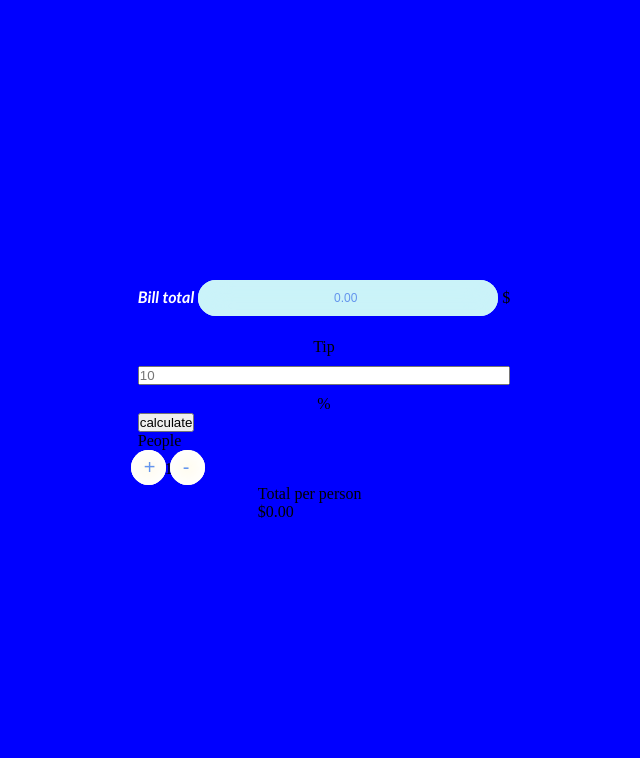
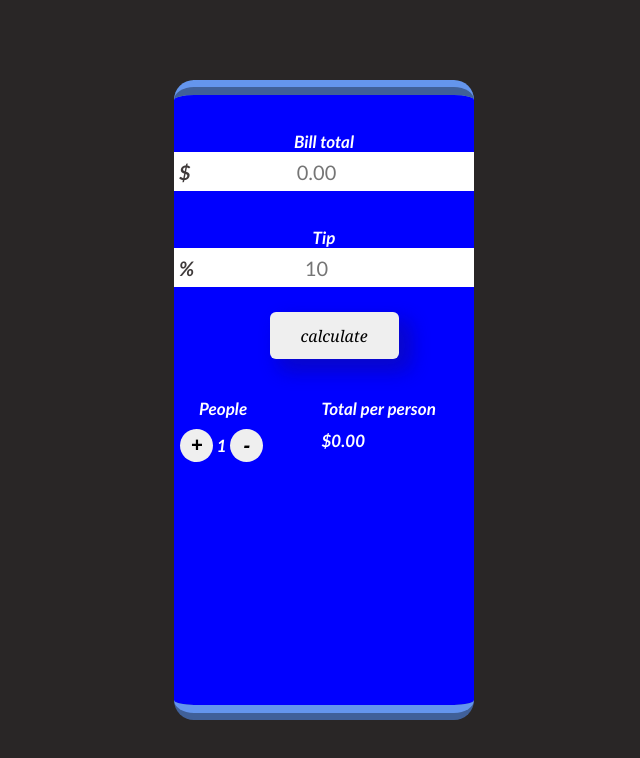
Before and after one commit to oladax/A-tip-calculator-, a plain HTML site: page index.html in a window 1280 px wide. Shown: the whole page, without its empty margins (316-956 px from the left). Drawn offline with Linux system fonts and the light colour scheme.

Commit message:
Update tip.css

```diff
--- a/tip.css
+++ b/tip.css
@@ -1,228 +1,133 @@
 *{
+    padding: 0;
     margin: 0;
-    padding: 0;
+    box-sizing: border-box;
 }
 
-body{
+/*/main tip container/*/
+main{
+    background-color: rgb(41, 38, 38);
     display: flex;
+    justify-content: center;
     align-items: center;
-    justify-content: center;
-    background-color: blue;
- box-shadow:   12px 12px 20px blue,
-    -12px -12px 20px blue;
     height: 100vh;
-    width: 100vw;
-    overflow: hidden;
 }
 
+section{
+    background-color: blue;
+    height: 80vh;
+    border-radius: 20px;
+    width: 300px;
+    border-bottom-style: ridge;
+    border-bottom-color: cornflowerblue;
+    border-top-style: ridge;
+    border-top-color: cornflowerblue;
+    border-top-width: 15px;
+    border-bottom-width: 15px;
+    box-sizing: 20px 20px 20px rgb(41, 38, 38), 20px 20px 30px rgb(28, 25, 25);
+}
 
-/*/ the main body of the calculator/*/
-.sectionall{
-    width: 349px;
-    height: 456px;
-    background-color: cornflowerblue;
+.bill-total, .tip-bill{
+    padding-top: 36px;
     display: flex;
     flex-direction: column;
-    justify-content: center;
-    align-items: center;
-    border-top-left-radius: 20px;
-    border-top-right-radius: 20px;
-    border-bottom-left-radius: 20px;
-    border-bottom-right-radius: 20px;
-    border-bottom-style: outset;
-    border-bottom-width: 23px;
-    box-shadow: 12px 12px 20px #ACE7F8,
-    -12px -12px 20 #ACE7F8;
-
-}
-.paragraph{
-    flex-wrap: nowrap;
-    white-space: nowrap;
-    flex-shrink: none;
-}
-
-.main{
-background-color: blue;
-
-
-}
-/*/ the input and lable for bills/*/
-
-.bill, .tip-bill{
-    display: grid;
-    row-gap: 10px;
     text-align: center;
     position: relative;
 }
-
-.bill-label , .bill-tip{
+.bill-label, .tip-label, span{
     color: white;
-    font-size: 16px;
+    font-size: 17px;
+    font-weight: 800;
     font-style: oblique;
-    font-weight: 700;
-    font-family:'Gill Sans', 'Gill Sans MT',
-     Calibri, 'Trebuchet MS', sans-serif;
-     text-align: start;
+    font-family:'Gill Sans', 'Gill Sans MT', Calibri, 'Trebuchet MS', sans-serif;
+    cursor: pointer;
 }
-.bill-input, .bill-tips{
-    color: white;
-    width: 300px;
-    margin-bottom: 22px;
-    height: 36px;
-    border-width: thin;
-    border-radius: 50px;
-    position: relative;
+.bill-input, .tip-input{
+    border: none;
+    height: 39px;
     text-align: center;
-    border-style: solid;
-    border: none;
+    font-size: 20px;
+    font-weight: normal;
+    font-style: normal;
     outline: none;
-    background-color: #CBF3F9;
-    color: cornflowerblue;
-    box-shadow: inset 8px 8px 20px #CBF3F9,
-inset -8px -8px 20px #CBF3F9;
+    color: rgb(27, 24, 24, 0.918);
+    font-family:'Gill Sans', 'Gill Sans MT', Calibri, 'Trebuchet MS', sans-serif;
+    cursor: pointer;
 }
-.bill-input::placeholder, .bill-tips::placeholder{
-    color: cornflowerblue;
-    font-size: 12px;
-    padding-left: 10px;
-}
-.second-section{
-    display: flex;
-    flex-direction: row;
-    justify-content: space-between;
-    align-items: center;
-    font-size: 18px;
-    color: white;
-    font-family:'Gill Sans', 'Gill Sans MT',
-    Calibri, 'Trebuchet MS', sans-serif;
-    vertical-align: top;
-}
-.total-div{
-    padding-left: 120px;
-    flex-wrap: wrap;
-    white-space: nowrap;
-
+.Dollar{
+    position: absolute;
+    bottom: 7px;
+    font-size: 20px;
+    padding-left: 5px;
+    z-index: 1;
+    font-weight: 900;
+    font-style: oblique;
+    font-family: 'Gill Sans', 'Gill Sans MT', Calibri, 'Trebuchet MS', sans-serif;
+    color: rgba(46, 40, 40, 0.918);
 }
 
- .button-plus, .button-minus
- {
-    letter-spacing: 20px;
-    background-color: cornsilk;
+.Calc{
+    text-align: center;
+    margin-top: 25px;
+}
+.btn{
+    cursor: pointer;
     border: none;
-    border-radius: 50px;
-    height: 35px;
-    width: 35px;
-    padding-left: 13px;
-    font-size: 20px;
-    color: cornflowerblue;
-    margin-left: -7px;
-    margin-right: -5px;
-    cursor: pointer;
-    box-shadow: inset 8px 8px 20px white,
-    inset -8px -8px 20px white;
-    transition-delay: 1s;
-    transition-timing-function: ease-in-out;
-    transition-duration: 1s;
-}
-.span-one{
-    margin-left: 6px;
-    margin-right: 10px;
-}
-.absolute{
-    font-size: 14px;
-    position: absolute;
-    color: cornflowerblue;
-    bottom: 31px;
-    left: 2px;
-}
-.button{
-    border-radius: 5px;
-    background-color: white;
-    box-shadow: inset 8px 8px 8px white,
-    inset -8px -8px 8px white;
-    border: none;
-    padding: 10px;
-    color: cornflowerblue;
-    cursor: pointer;
-    transition: 1.1s ease-in;
+    border-radius: 6px;
+    height: 47px;
+    width: 129px;
+    font-size: medium;
+    font-style: italic;
+    font-family: Georgia, 'Times New Roman', Times, serif;
+    box-shadow:  10px 10px 20px rgba(13, 13, 196, 0.44),  10px 10px 20px rgba(18, 8, 130, 0.379);
 }
 
-.button:hover, .button-plus:hover, .button-minus:hover{
-    background-color: #ACE7F8;
-    box-shadow: inset 8px 8px 8px #ACE7F8,
-    inset -8px -8px 8px #ACE7F8;
-    color: white;
-
+footer{
+    display: flex;
+    justify-content: space-between;
+    margin-top: 39px;
+}
+.button-plus, .button-minus{
+    border: none;
+    border-radius: 50%;
+    height: 33px;
+    width: 33px;
+    text-align: center;
+    object-fit: cover;
+    font-size: 20px;
+    font-weight: lighter;
+    font-style: oblique;
+    cursor: pointer;
 }
 
-.button:active .button-plus:hover, .button-minus:hover{
-    background-color: cornflowerblue;
-    box-shadow: inset 8px 8px 8px cornflowerblue,
-    inset -8px -8px 8px cornflowerblue;
-    color: white;
+.paragraph{
+    margin-top: 10px;
+    margin-left: 1px;
 }
 
-@media screen and (max-width: 320px) {
+.people-container{
+    margin-left: 5px;
+}
+.people, p{
+    color: white;
+    font-size: 17px;
+    font-weight: 800;
+    font-style: oblique;
+    font-family:'Gill Sans', 'Gill Sans MT', Calibri, 'Trebuchet MS', sans-serif;
+    margin-left: 20px;
+}
 
-    .sectionall{
-        margin-top: -6px;
-        background-color: cornflowerblue;
-        position: relative;
-        left: 2%;
-        height: fit-content;
-        width: 92%;
-        padding-top: 33px;
-        padding-bottom: 20px;
+.total-div{
+    display: grid;
+    column-gap: 10px;
+}
 
-    }
-    .bill-input, .bill-tips{
-        background-color: cornflowerblue;
-        width: 214px;
-        height: 34px;
-        background-color: #CBF3F9;
-        color: cornflowerblue;
-        box-shadow: inset 8px 8px 20px #CBF3F9,
-    inset -8px -8px 20px #CBF3F9;
+@media  screen and (max-width: 769px) {
+section{
+    height: 90vh;
+}
 
-    }
-
-    .bill, .tip-bill{
-        position: relative;
-        left: -7px;}
-
-
-    .bill-label , .bill-tip{
-        color: white;
-        font-size: 16px;
-        font-style: oblique;
-        font-weight: 700;
-        font-family:'Gill Sans', 'Gill Sans MT',
-         Calibri, 'Trebuchet MS', sans-serif;
-         text-align: start;
-
-        }
-
-    .people-container{
-        position: relative;
-        left: 25px;
-    }
-
-    .button{
-        position: relative;
-    right: 21px;
-    }
-
-
-    .total-div{
-        position: relative;
-        right: 33px;
-    }
-    }
-
-    @media screen and (max-width: 375px){
-        .sectionall{
-           position: relative;
-           left: 13px;
-
-        }
-    }
+main{
+    background-color: red;
+}
+}
```
